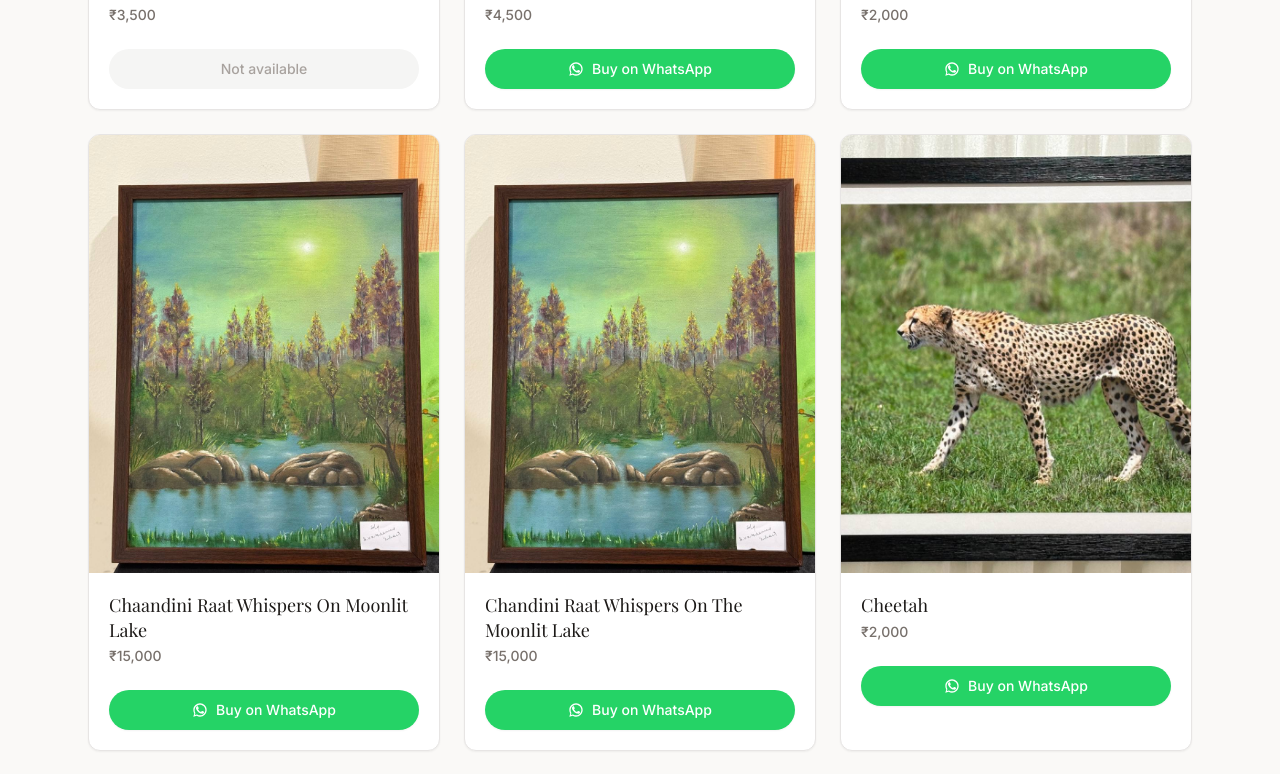
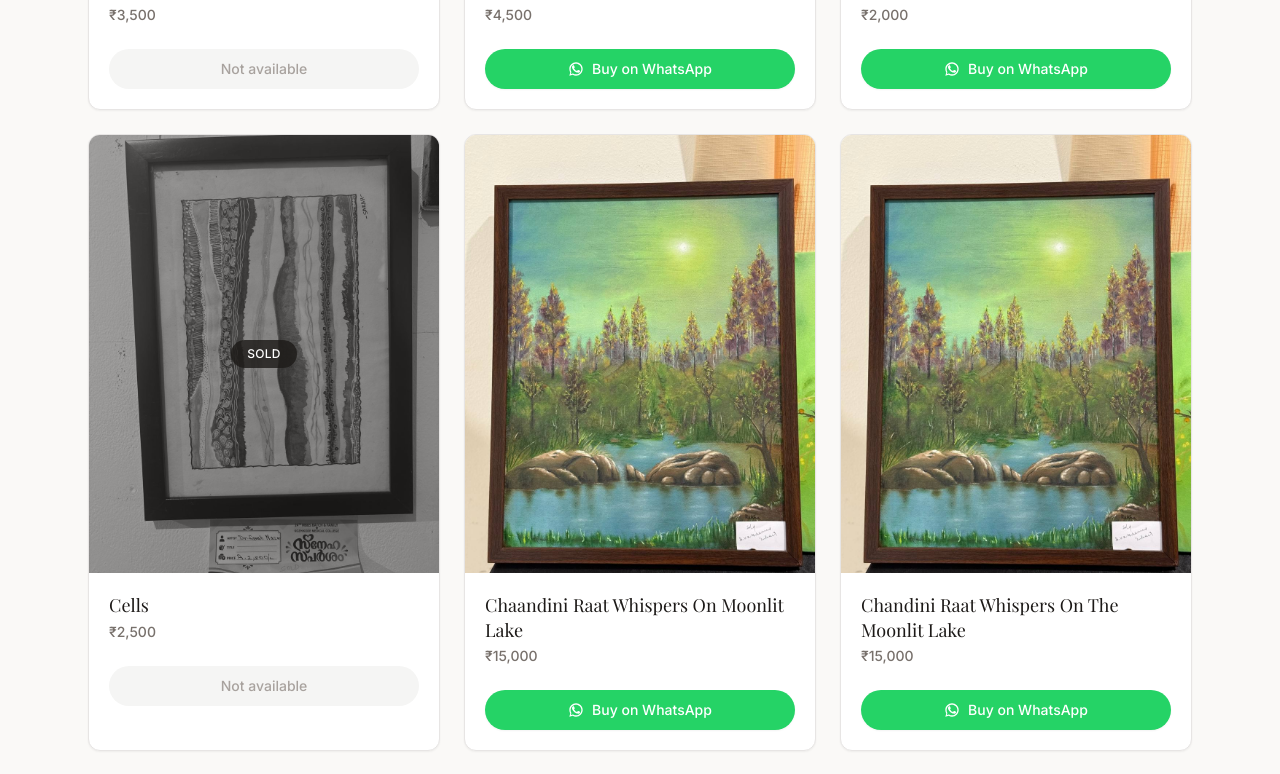
Before and after one commit to jasilmohmd/Art-catalogue, a Next.js app: page / in a window 1280 px wide. Shown: the part 3900-4674 px from the top of the page. Built offline with nearby package versions, Linux system fonts and the light colour scheme; a web font is replaced by a local one.

Commit message:
feat: add Cells artwork

```diff
--- a/data/artworks.ts
+++ b/data/artworks.ts
@@ -113,6 +113,13 @@ export const artworks: Artwork[] = [
     price: 2000,
     image: "/artworks/blue_tailed_bee_ester-2000.jpg",
     available: true,
+  },
+  {
+    id: "cells",
+    name: "Cells",
+    price: 2500,
+    image: "/artworks/cells-2500-sold.jpg",
+    available: false,
   },
   {
     id: "chaandini-raat-whispers-on-moonlit-lake",
```
Also changed, not shown: public/artworks/cells-2500-sold.jpg (added).
